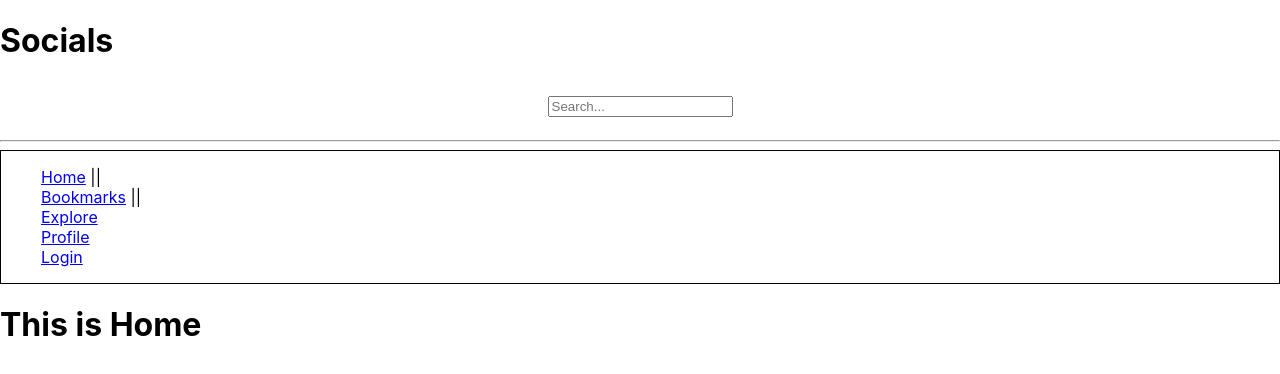
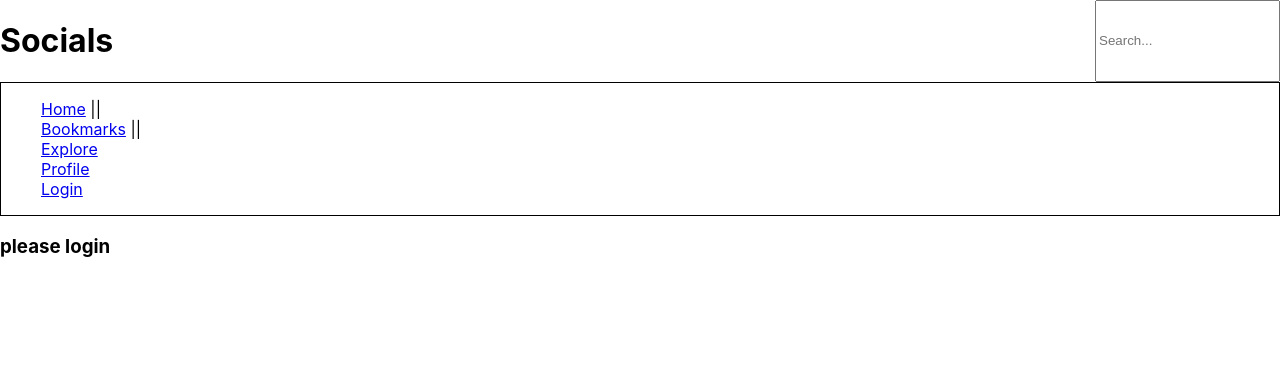
Before and after one commit to Pratyush-16/Post-Me, a React (Create React App) app in the folder socials/: page / in a window 1280 px wide. Shown: the top 374 px of the page. Built offline with nearby package versions, Linux system fonts and the light colour scheme.

Commit message:
Feat: added Auth Context

```diff
--- a/socials/src/App.js
+++ b/socials/src/App.js
@@ -14,7 +14,7 @@ function App() {
       <Nav/>
 
       <Routes>
-            <Route index='/' element={<Home/>} />
+            <Route index='/' element={<Login/>} />
             <Route path='/bookmarks' element={<Bookmarks/>} />
             <Route path='/explore' element={<Explore/>} />
             <Route path='/profile' element={<Profile/>} />
--- a/socials/src/frontend/Components/Header/Header.css
+++ b/socials/src/frontend/Components/Header/Header.css
@@ -1,17 +1,8 @@
-
+.header-container{
+    display: flex;
+    justify-content: space-between;
+}
 
 .search-container{
-    background: #fff;
-    height: 30px;
-    border-radius: 30px;
-    padding: 10px 20px;
     display: flex;
-    justify-content: center;
-    align-items: center;
-    cursor: pointer;
-    transition: 0.8s;
-    /* box-shadow:  4px 4px 6px 0 rgba(255,255,255,.3),
-    -4px -4px 6px 0 rgba(116, 125, 136, .2),
-inset -4px -4px 6px 0 rgba(255,255,255,.2),
-inset 4px 4px 6px 0 rgba(0, 0, 0, .2); */
 }
--- a/socials/src/frontend/Components/Header/Header.jsx
+++ b/socials/src/frontend/Components/Header/Header.jsx
@@ -5,7 +5,8 @@ export default function Header() {
   return (
     <div>
 
-        <h1>Socials</h1>
+        <div className='header-container'>
+        <h1 className='title'>Socials</h1>
 
         <div class="search-container">
            <input type="text" name="search" placeholder="Search..." class="search-input"/>
@@ -14,7 +15,8 @@ export default function Header() {
              </a>
         </div>
 
-        <hr/>
+
+        </div>
 
     </div>
   )
```
Also changed, not shown: socials/src/frontend/Context/AuthContext.jsx (added, +21 -0 lines).
